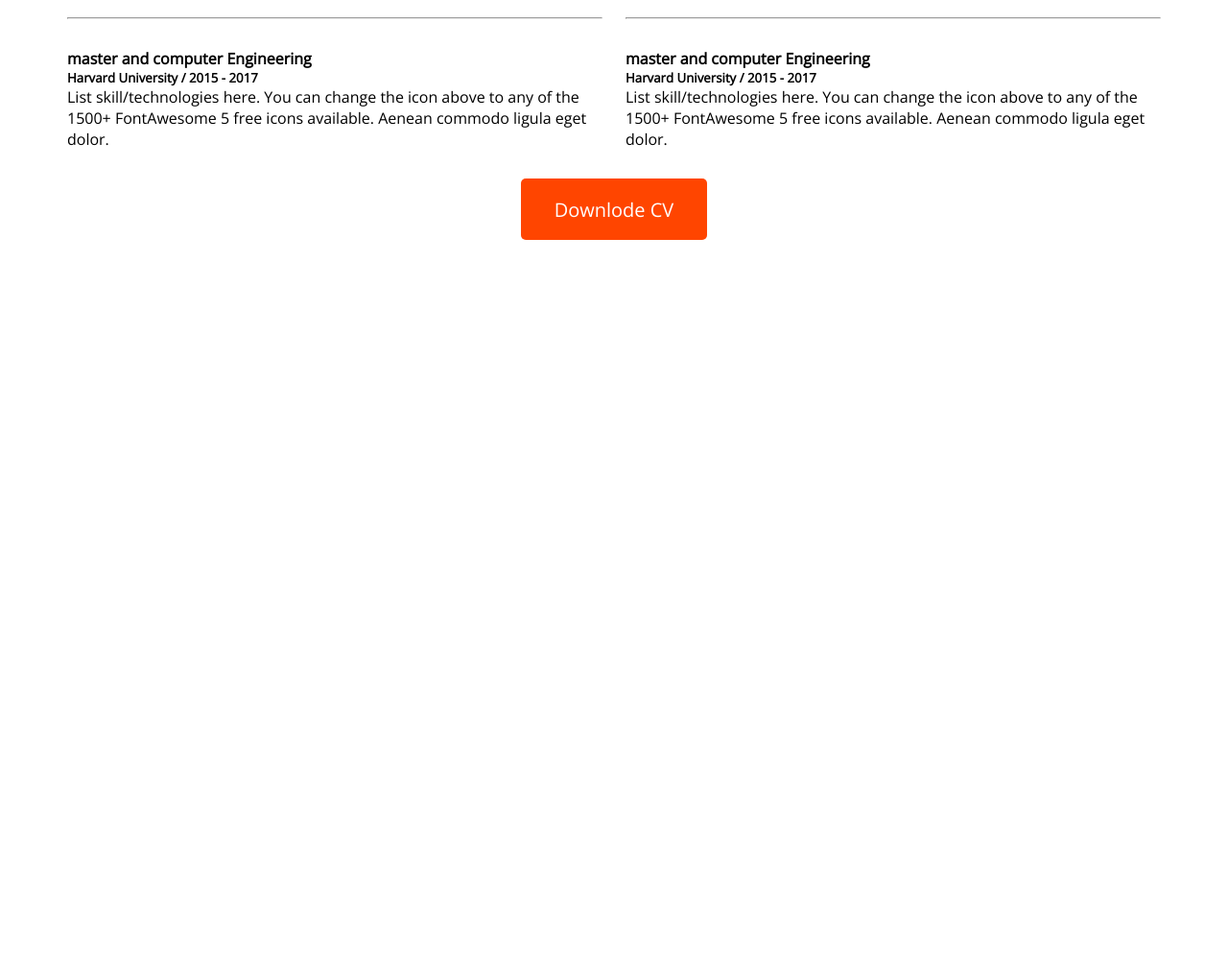
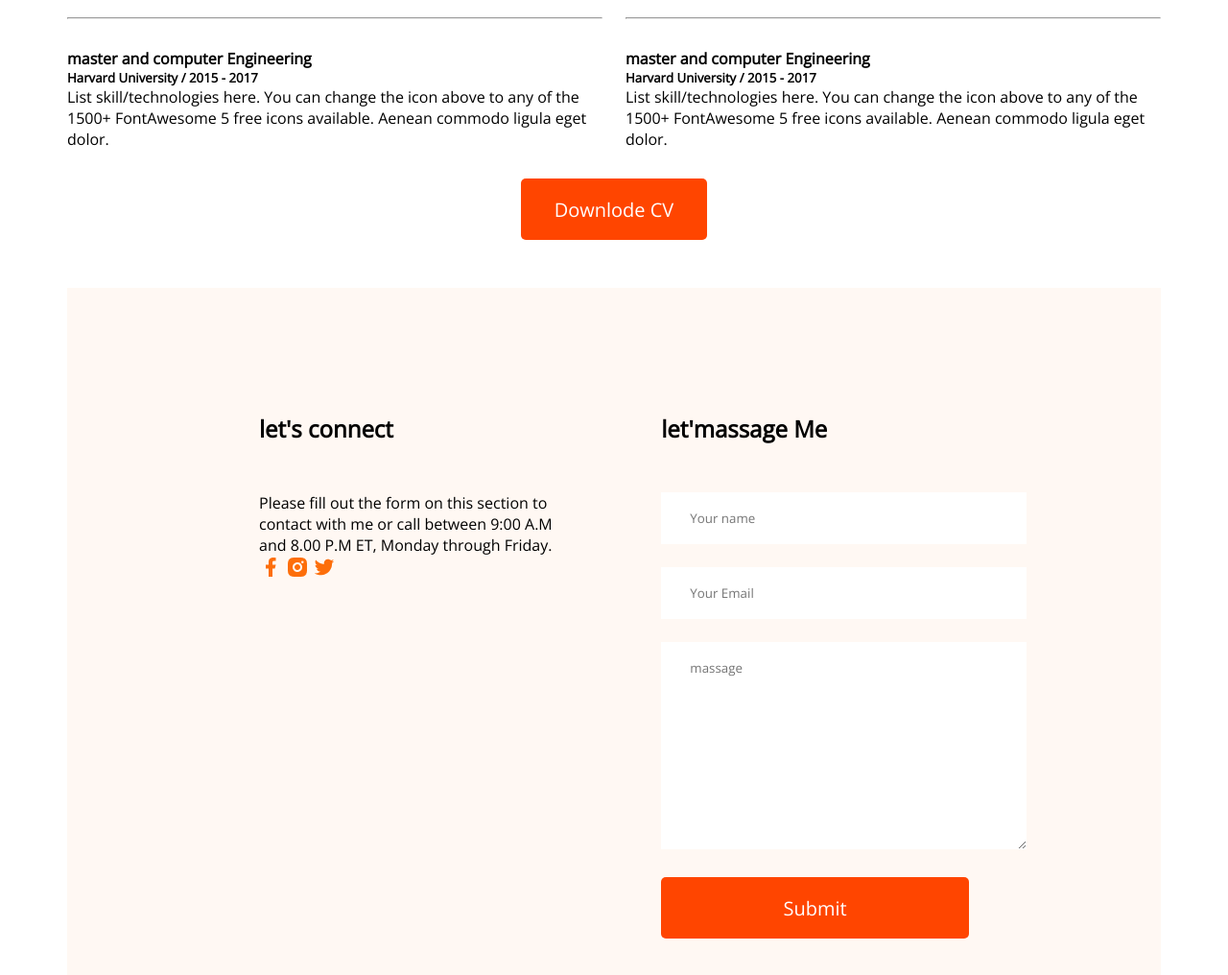
Before and after one commit to mitul200/developor-portfoliyo, a plain HTML site: page images/index.html in a window 1280 px wide. Shown: the part 2421-3437 px from the top of the page at 96% size. Before the commit the page ends 2721 px from the top, so only its background shows below. Drawn offline with nearby package versions, Linux system fonts and the light colour scheme.

Commit message:
contuct added

```diff
--- a/images/index.html
+++ b/images/index.html
@@ -153,6 +153,30 @@
         </div>
 
         </section>
+        <!--  contuct section  -->
+        <section class="contuct">
+            <div>
+                <h2 class="section-title"> let's connect</h2>
+                <P class=" section-descriton">Please fill out the form on this section to contact with me or call between 9:00 A.M and 8.00 P.M ET, Monday through Friday.</P>
+                <a href=""?></a>
+                <img src="icons/facebook.png" alr="">
+                <a href=""></a>
+                <img src="icons/insta.png" alr="">
+                <a href=""></a>
+                <img src="icons/twitter.png" alr="">
+            </div>
+
+
+            <div>
+                <h2 class="section-title">let'massage Me </h2>
+                <form action="">
+                    <input type="text" placeholder="Your name">
+                    <input type="Email" placeholder="Your Email">
+                    <textarea name="massage" id="" cols="30" rows="10" placeholder="massage"></textarea>
+                    <input class="btn-primary" type="submit" value="Submit">
+                </form>
+            </div>
+        </section>
 
     </main>
     <footer>
--- a/images/style.css/style-2.css
+++ b/images/style.css/style-2.css
@@ -179,3 +179,28 @@ margin-bottom: 30px;
     margin-bottom: 50px;
     text-align: center;
 }
+/* contuct */
+.contuct{
+    display: flex;
+    gap: 100px;
+    background: #FFF8F3;
+    padding: 130px 200px;
+
+
+}
+.contuct .section-title{
+    text-align: left;
+}
+.contuct input, textarea{
+    margin-bottom: 24px;
+    border: 0;
+    width: 100%;
+    padding: 18px 30px;
+
+}
+.contuct a{
+    text-decoration: none;
+}
+.section-description{
+
+}
```
